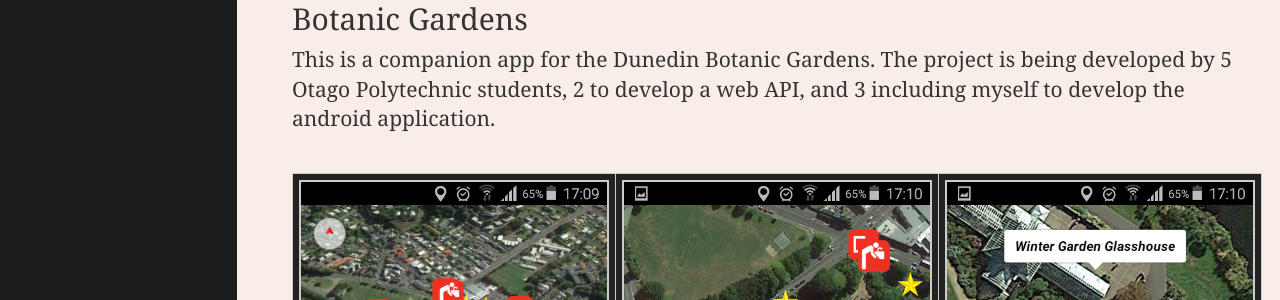
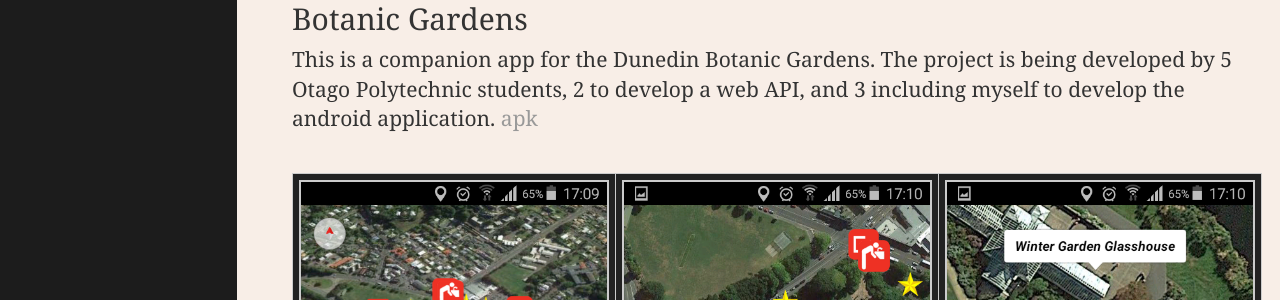
Before and after one commit to harrl7/harrl7.github.io, a Jekyll site: the page built from android/index.html, in a window 1280 px wide and 900 px high, scrolled down 3918 px. Shown: the part 156-456 px from the top of the window. Built offline with Jekyll 4.4.1, drawn with Linux system fonts in a browser that asks for light colours.

Commit message:
pathmapper apk

```diff
--- a/android/index.html
+++ b/android/index.html
@@ -115,6 +115,8 @@
 		<h2>Botanic Gardens</h2>
 		<p>
 			This is a companion app for the Dunedin Botanic Gardens. The project is being developed by 5 Otago Polytechnic students, 2 to develop a web API, and 3 including myself to develop the android application.
+			<a href="https://drive.google.com/open?id=0B4oAfWQrOmHic2xKejlYOTEwRGM">apk</a>
+
 		</p>
 
 
```
